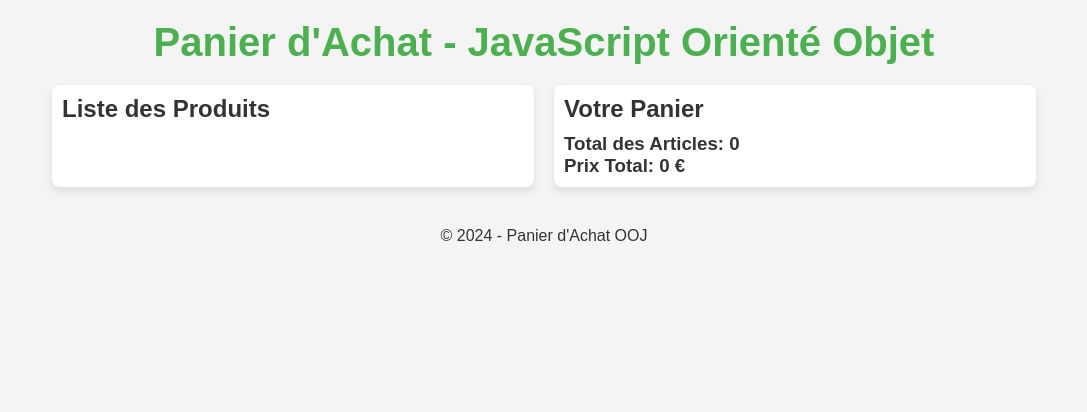
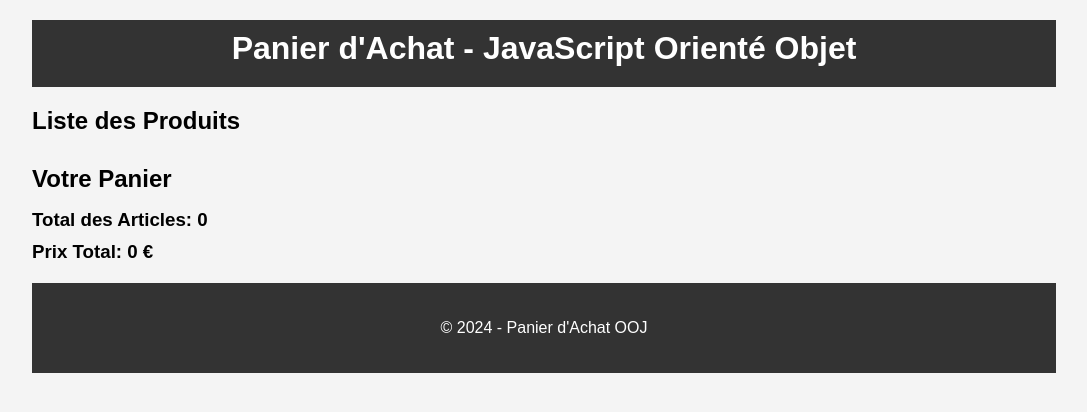
Before and after one commit to aymanebenhima/javascript_oop_shoppingCart_Workshop, a plain HTML site: page index.html in a window 1280 px wide. Shown: the whole page, without its empty margins (96-1183 px from the left). Drawn offline with Linux system fonts and the light colour scheme.

Commit message:
Update styles.css

```diff
--- a/styles.css
+++ b/styles.css
@@ -1,70 +1,70 @@
-* {
+body {
+    font-family: Arial, sans-serif;
+    background-color: #f4f4f4;
     margin: 0;
     padding: 0;
-    box-sizing: border-box;
-}
-
-body {
-    font-family: 'Arial', sans-serif;
-    background-color: #f4f4f4;
-    color: #333;
 }
 
 .container {
     width: 80%;
-    margin: 0 auto;
-    padding: 20px;
+    margin: 20px auto;
 }
 
 header {
+    background-color: #333;
+    color: white;
+    padding: 10px;
     text-align: center;
-    margin-bottom: 20px;
 }
 
-h1 {
-    font-size: 2.5rem;
-    color: #4CAF50;
+h1, h2, h3 {
+    margin: 0 0 10px;
 }
 
-main {
+#product-list, #cart {
+    margin: 20px 0;
+}
+
+.products {
     display: flex;
     justify-content: space-between;
-    gap: 20px;
+    flex-wrap: wrap;
 }
 
-section {
-    flex: 1;
+.product-card {
+    background-color: #fff;
+    border: 1px solid #ddd;
+    border-radius: 5px;
     padding: 10px;
-    background-color: #fff;
-    border-radius: 8px;
-    box-shadow: 0 4px 8px rgba(0, 0, 0, 0.1);
-}
-
-h2 {
-    margin-bottom: 10px;
-    color: #333;
-}
-
-#controls {
-    display: flex;
-    justify-content: space-around;
-    margin-top: 20px;
+    margin: 10px;
+    width: 30%;
+    text-align: center;
 }
 
 button {
+    background-color: #333;
+    color: white;
     padding: 10px 15px;
     border: none;
-    background-color: #4CAF50;
-    color: white;
     cursor: pointer;
-    border-radius: 5px;
+    border-radius: 3px;
+    margin-top: 10px;
 }
 
 button:hover {
-    background-color: #45a049;
+    background-color: #555;
+}
+
+#cart-items li {
+    display: flex;
+    justify-content: space-between;
+    padding: 10px;
+    border-bottom: 1px solid #ddd;
 }
 
 footer {
     text-align: center;
-    margin-top: 40px;
+    padding: 20px;
+    background-color: #333;
+    color: white;
 }
```
